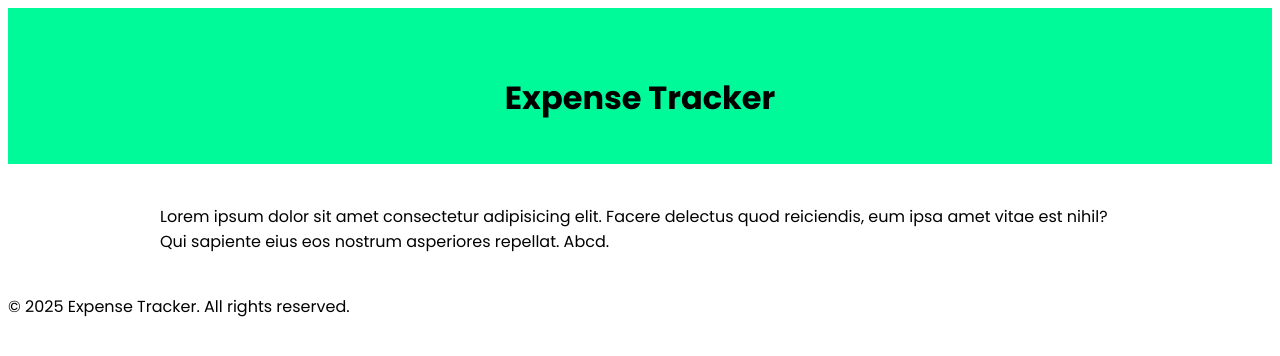
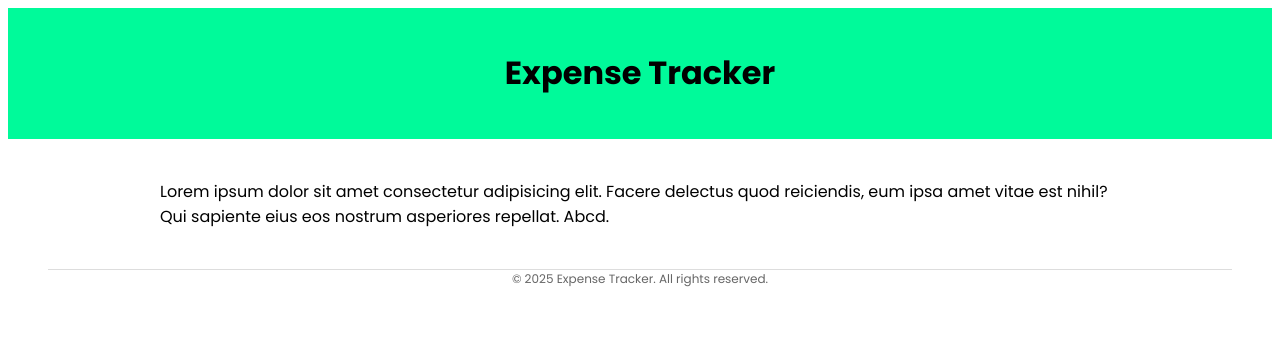
Before and after one commit to HenriBranken/expense-tracker, a SvelteKit app: page / in a window 1280 px wide. Shown: the top 356 px of the page. Built offline with nearby package versions, Linux system fonts and the light colour scheme.

Commit message:
Added Footer Component.

```diff
--- /dev/null
+++ b/src/lib/components/Footer.svelte
@@ -0,0 +1,20 @@
+<script>
+	const currentYear = new Date().getFullYear();
+</script>
+
+<footer>
+	<div class="copyright">&copy; {currentYear} Expense Tracker. All rights reserved.</div>
+</footer>
+
+<style>
+	footer {
+		margin: 40px 40px 0 40px;
+		text-align: center;
+	}
+
+	.copyright {
+		font-size: 12px;
+		color: #666;
+		border-top: 1px solid #ddd;
+	}
+</style>
--- a/src/lib/components/Header.svelte
+++ b/src/lib/components/Header.svelte
@@ -1,5 +1,4 @@
 <header>
-	<img src="" />
 	<h1>Expense Tracker</h1>
 </header>
 
--- a/src/routes/+layout.svelte
+++ b/src/routes/+layout.svelte
@@ -1,13 +1,11 @@
 <script>
 	import '../styles/global.scss';
 	import Header from '../lib/components/Header.svelte';
-	const currentYear = new Date().getFullYear();
+	import Footer from '../lib/components/Footer.svelte';
 </script>
 
 <Header />
 
 <slot />
 
-<footer>
-	<p>&copy; {currentYear} Expense Tracker. All rights reserved.</p>
-</footer>
+<Footer />
```
